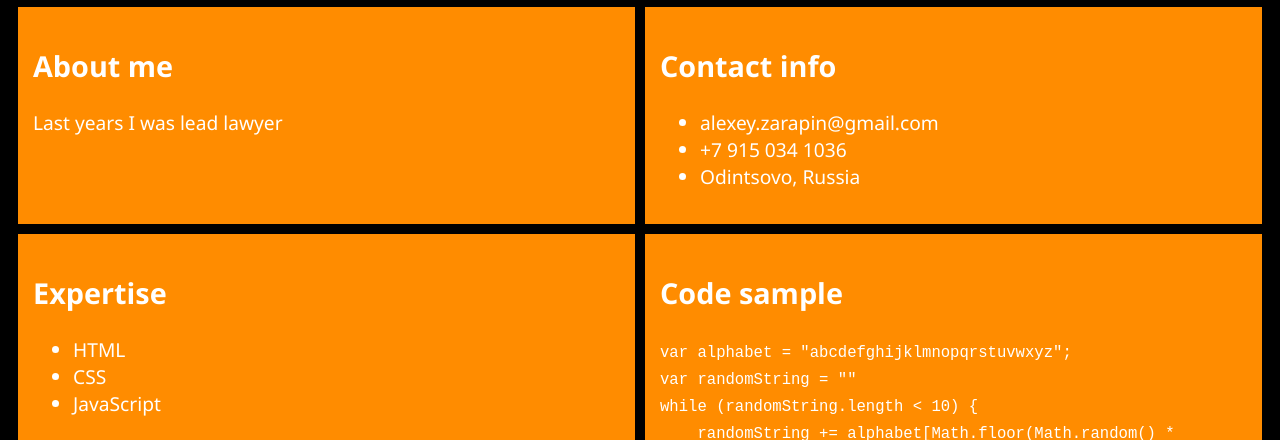
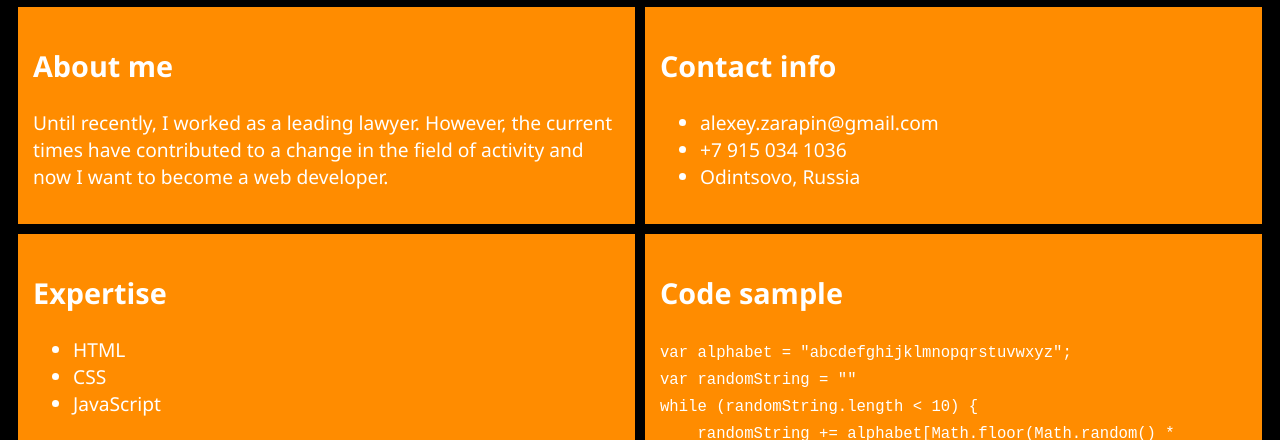
Before and after one commit to Golt1327/rsschool-cv, a plain HTML site: page index.html in a window 1280 px wide. Shown: the part 360-800 px from the top of the page. Drawn offline with Linux system fonts and the light colour scheme.

Commit message:
fix: update index.html

```diff
--- a/index.html
+++ b/index.html
@@ -27,7 +27,7 @@
         <div id="tableRow">
             <section id="leftSide">
                 <h2 id="about">About me</h2>
-                <p>Last years I was lead lawyer</p>
+                <p>Until recently, I worked as a leading lawyer. However, the current times have contributed to a change in the field of activity and now I want to become a web developer.</p>
             </section>
             <section id="rightSide">
                 <h2 id="contact">Contact info</h2>
```
